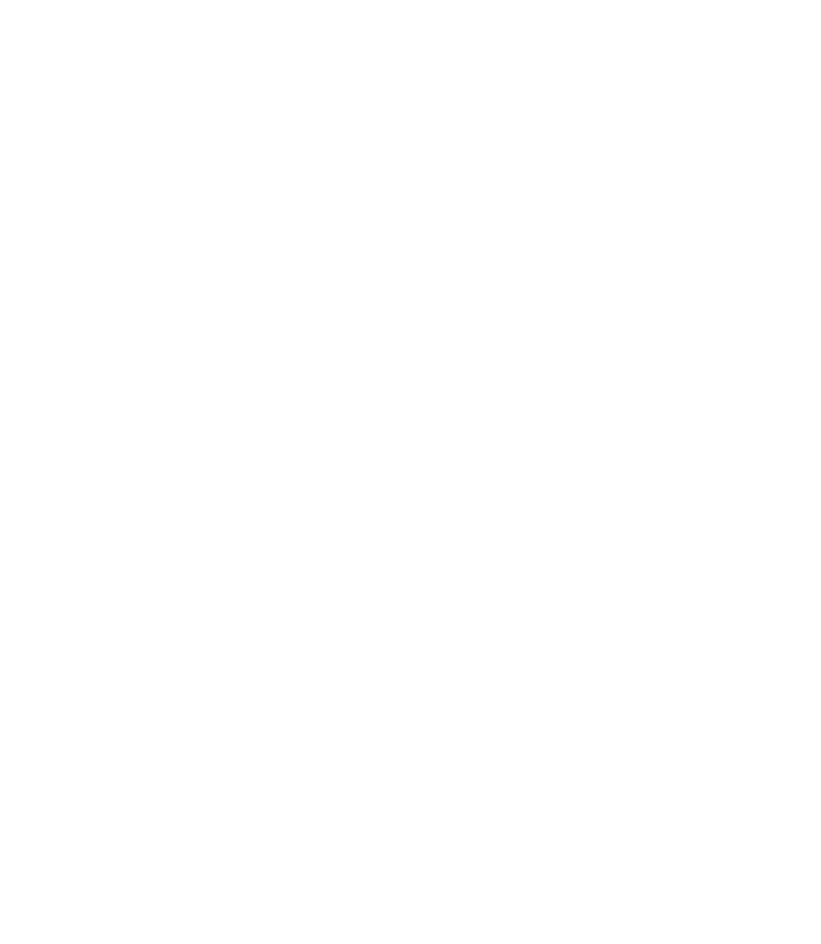
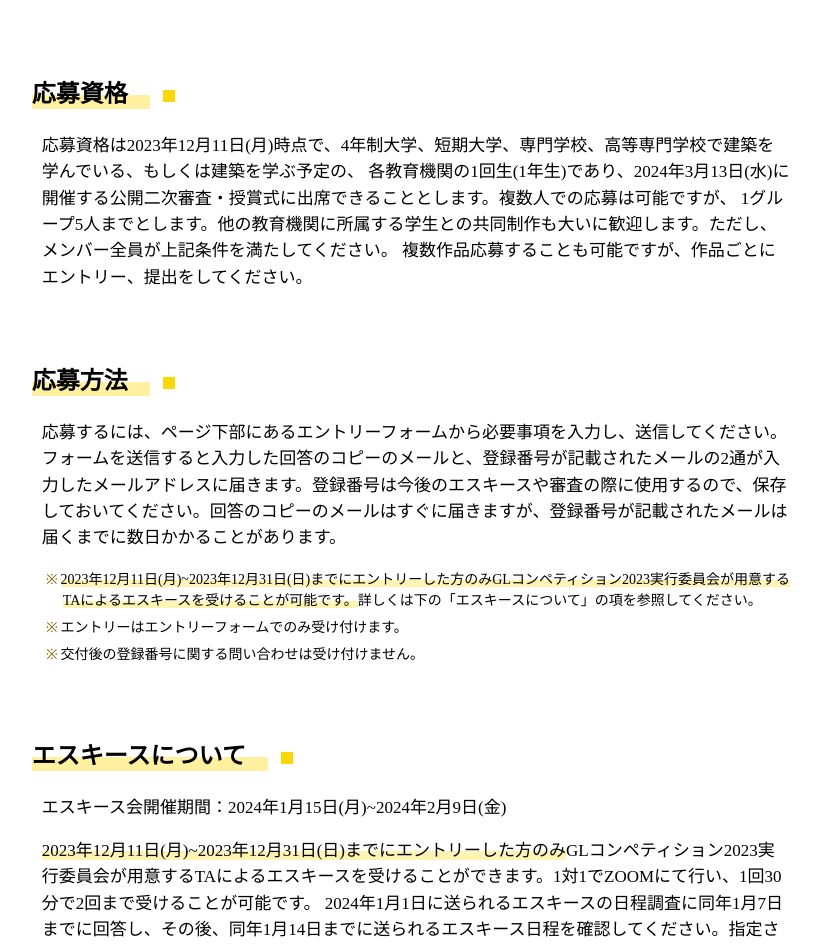
Before and after one commit to HornCake/GLsite, a Nuxt app: page / in a window 1280 px wide. Shown: the part 100-1044 px from the top of the page, without its empty margins (229-1050 px from the left). Before the commit the page ends 800 px from the top, so only its background shows below. Built offline with nearby package versions, Linux system fonts and the light colour scheme.

Commit message:
[add] Add requirements

```diff
--- /dev/null
+++ b/components/ORequirements.vue
@@ -0,0 +1,34 @@
+<template>
+  <section>
+    <h2>応募要項</h2>
+    <section>
+      <h3>応募資格</h3>
+      <p>
+        応募資格は2023年12月11日(月)時点で、4年制大学、短期大学、専門学校、高等専門学校で建築を学んでいる、もしくは建築を学ぶ予定の、
+        各教育機関の1回生(1年生)であり、2024年3月13日(水)に開催する公開二次審査・授賞式に出席できることとします。複数人での応募は可能ですが、
+        1グループ5人までとします。他の教育機関に所属する学生との共同制作も大いに歓迎します。ただし、メンバー全員が上記条件を満たしてください。 複数作品応募することも可能ですが、作品ごとにエントリー、提出をしてください。
+      </p>
+    </section>
+    <section>
+      <h3>応募方法</h3>
+      <p>
+        応募するには、ページ下部にあるエントリーフォームから必要事項を入力し、送信してください。<br />フォームを送信すると入力した回答のコピーのメールと、登録番号が記載されたメールの2通が入力したメールアドレスに届きます。登録番号は今後のエスキースや審査の際に使用するので、保存しておいてください。回答のコピーのメールはすぐに届きますが、登録番号が記載されたメールは届くまでに数日かかることがあります。
+      </p>
+      <p class="note"><b>2023年12月11日(月)~2023年12月31日(日)までにエントリーした方のみGLコンペティション2023実行委員会が用意するTAによるエスキースを受けることが可能です。</b>詳しくは下の「エスキースについて」の項を参照してください。</p>
+      <p class="note">エントリーはエントリーフォームでのみ受け付けます。</p>
+      <p class="note">交付後の登録番号に関する問い合わせは受け付けません。</p>
+    </section>
+    <section>
+      <h3>エスキースについて</h3>
+      <p>エスキース会開催期間：2024年1月15日(月)~2024年2月9日(金)</p>
+      <p>
+        <b>2023年12月11日(月)~2023年12月31日(日)までにエントリーした方のみ</b>GLコンペティション2023実行委員会が用意するTAによるエスキースを受けることができます。1対1でZOOMにて行い、1回30分で2回まで受けることが可能です。
+        2024年1月1日に送られるエスキースの日程調査に同年1月7日までに回答し、その後、同年1月14日までに送られるエスキース日程を確認してください。指定された日時に事前に送られたZOOMのURLからZOOMに参加することで、エスキースを受けることができます。
+      </p>
+    </section>
+  </section>
+</template>
+
+<script setup lang="ts"></script>
+
+<style scoped lang="scss"></style>
--- a/pages/index.vue
+++ b/pages/index.vue
@@ -1,5 +1,6 @@
 <template>
   <article>
+    <ORequirements />
   </article>
 </template>
 
```
